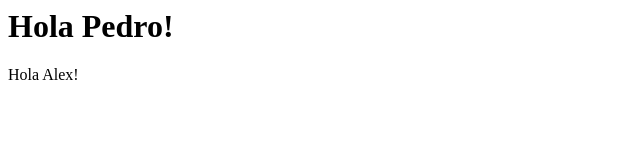
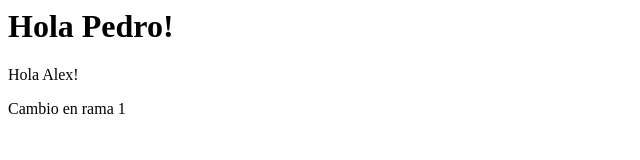
Before and after one commit to PedroG9/AngularApp2, a plain HTML site: page index.html in a window 1280 px wide. Shown: the whole page, without its empty margins (0-640 px from the left). Drawn offline with Linux system fonts and the light colour scheme.

Commit message:
no message

```diff
--- a/index.html
+++ b/index.html
@@ -1,2 +1,3 @@
 <h1>Hola Pedro!</h1>
 <p>Hola Alex!</p>
+<p>Cambio en rama 1</p>
```
